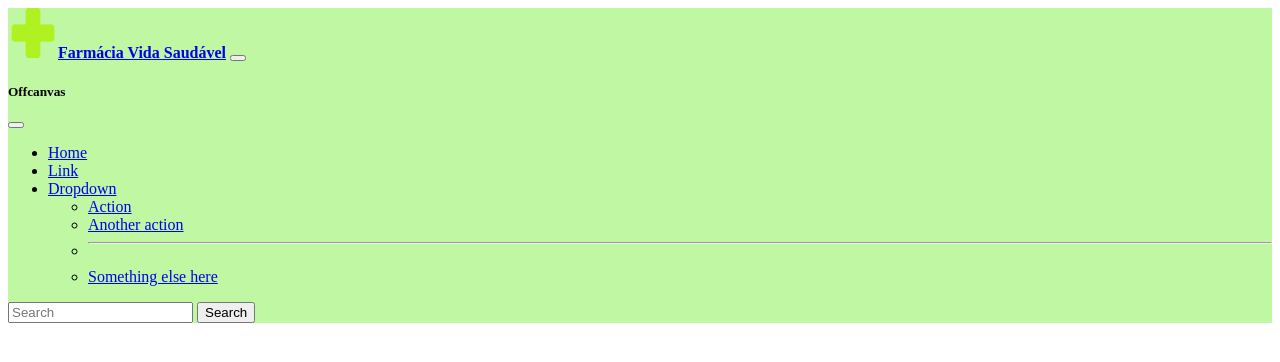
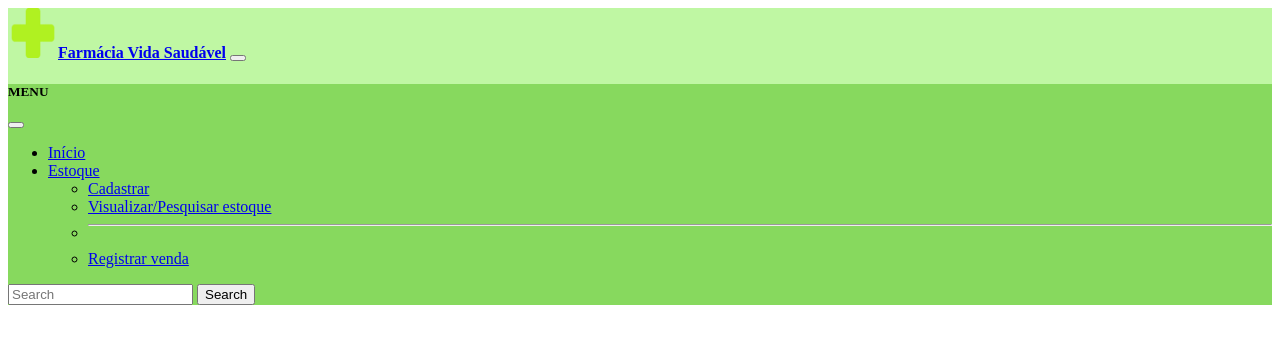
Before and after one commit to matheuscerquei/farmacias_bootstrap, a PHP site: page /nav_bar_padrao.html in a window 1280 px wide. Shown: the top 362 px of the page. Run offline with PHP 8.4, Linux system fonts and the light colour scheme.

Commit message:
crud funcionando criar forms

```diff
--- a/configPDO.php
+++ b/configPDO.php
@@ -10,7 +10,7 @@ class Config
     {
         $this->dsn = "mysql:dbname=BdVidaSaudavel;host=localhost:3306";
         $this->username = "root";
-        $this->password = "cimatec";
+        $this->password = "OgtoQmorr10#000***";
         $this->pdo = new PDO($this->dsn, $this->username, $this->password);
     }
 
--- a/nav_bar_padrao.html
+++ b/nav_bar_padrao.html
@@ -1,33 +1,33 @@
 <nav class="navbar fixed-top float-none" style="background-color: #bff7a3;">
   <div class="container-fluid">
-      <a class="navbar-brand" href="#"><img src="./imgens/icon_navegador2.png" alt="cruz verde" style="width: 50px; height: 50px;"><b>Farmácia Vida Saudável</b></a>
-      <button class="navbar-toggler" type="button" data-bs-toggle="offcanvas" data-bs-target="#offcanvasNavbar" aria-controls="offcanvasNavbar" aria-label="Toggle navigation">
+    <a class="navbar-brand" href="#"><img src="./imgens/icon_navegador2.png" alt="cruz verde"
+        style="width: 50px; height: 50px;"><b>Farmácia Vida Saudável</b></a>
+    <button class="navbar-toggler" type="button" data-bs-toggle="offcanvas" data-bs-target="#offcanvasNavbar"
+      aria-controls="offcanvasNavbar" aria-label="Toggle navigation">
       <span class="navbar-toggler-icon"></span>
     </button>
-      <div class="offcanvas offcanvas-end" tabindex="-1" id="offcanvasNavbar" aria-labelledby="offcanvasNavbarLabel">
+    <div class="offcanvas offcanvas-end" tabindex="-1" id="offcanvasNavbar" aria-labelledby="offcanvasNavbarLabel"
+      style="background-color: #87D95E">
       <div class="offcanvas-header">
-          <h5 class="offcanvas-title" id="offcanvasNavbarLabel">Offcanvas</h5>
+        <h5 class="offcanvas-title" id="offcanvasNavbarLabel">MENU</h5>
         <button type="button" class="btn-close" data-bs-dismiss="offcanvas" aria-label="Close"></button>
       </div>
       <div class="offcanvas-body">
         <ul class="navbar-nav justify-content-end flex-grow-1 pe-3">
           <li class="nav-item">
-              <a class="nav-link active" aria-current="page" href="#">Home</a>
-            </li>
-            <li class="nav-item">
-              <a class="nav-link" href="#">Link</a>
+            <a class="nav-link active" aria-current="page" href="#">Início</a>
           </li>
           <li class="nav-item dropdown">
             <a class="nav-link dropdown-toggle" href="#" role="button" data-bs-toggle="dropdown" aria-expanded="false">
-                Dropdown
+              Estoque
             </a>
             <ul class="dropdown-menu">
-                <li><a class="dropdown-item" href="#">Action</a></li>
-                <li><a class="dropdown-item" href="#">Another action</a></li>
+              <li><a class="dropdown-item" href="cadastroProduto.php">Cadastrar</a></li>
+              <li><a class="dropdown-item" href="pesquisaEstoque.php">Visualizar/Pesquisar estoque</a></li>
               <li>
                 <hr class="dropdown-divider">
               </li>
-                <li><a class="dropdown-item" href="#">Something else here</a></li>
+              <li><a class="dropdown-item" href="formVenda.php">Registrar venda</a></li>
             </ul>
           </li>
         </ul>
```
Also changed, not shown: CRUDestoque.php (+11 -10 lines), cadastroProduto.php (renamed from formCadastroProduto.php, +5 -3 lines), cadastroProduto_action.php (added, +8 -0 lines), script.js (deleted, +0 -15 lines), pesquisaEstoque.php (added). Lines whose indentation alone changed are shown as unchanged.
